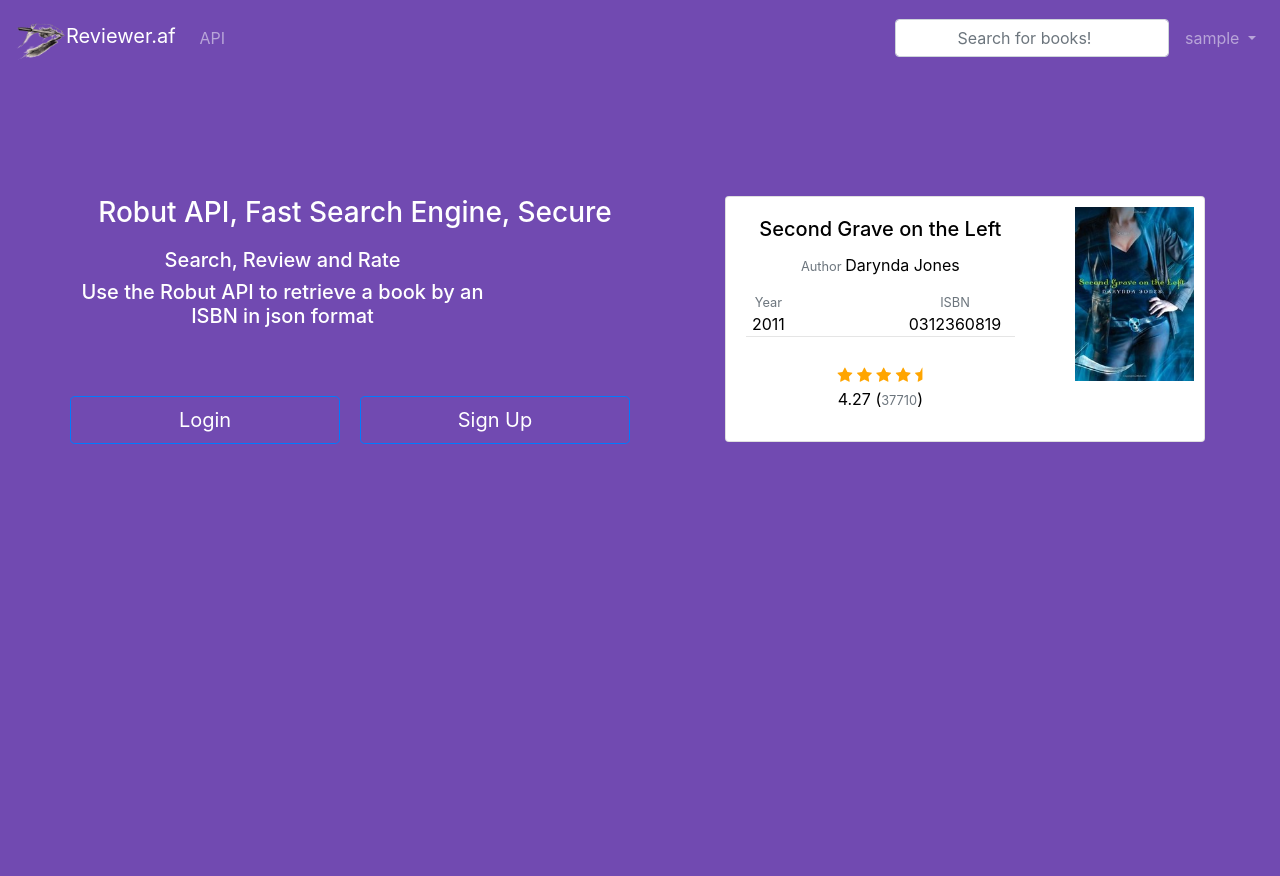
After one commit to siawashkasra/project1, a Flask app: template templates/landing.html in a window 1280 px wide. The commit adds this page. Run offline with Flask 2, Linux system fonts and the light colour scheme; the template is opened without the code that fills it, so the values that code supplies are empty; the visitor is signed in with stand-in values (Sample User, id 1); some libraries are stand-ins or nearby versions.

Commit message:
Added Landing page

```diff
--- a/application.py
+++ b/application.py
@@ -29,6 +29,15 @@ controller = Controller()
 if not os.getenv("DATABASE_URL"):
             raise RuntimeError("DATABASE_URL is not set")
 
+
+
+
+
+
+
+@app.route("/")
+def welcome():
+    return render_template("landing.html")
 
 ##########################################################################################
 #Routes
@@ -69,7 +78,7 @@ def logout():
 
 
 #Index
-@app.route("/")
+@app.route("/index")
 def index():
     if "username" in session:
         if controller.user_searched():
@@ -97,7 +106,7 @@ def show(id):
     return redirect(url_for("login"))
 
 
-
+#API
 @app.route("/api/<string:isbn>", methods=['GET'])
 def api(isbn):
     return jsonify(controller.get_book_by_isbn(isbn))
--- a/controller.py
+++ b/controller.py
@@ -44,7 +44,7 @@ class Controller():
 
 
 
-    #Return list of all books
+    #Return list of 9 random books
     def get_random_books(self):
         books = self.db.execute("select * from books where id in :random_ids;",
         {"random_ids": tuple(random.sample([x for x in range(1, 5000)], 9))}).fetchall()
--- a/static/css/custom.css
+++ b/static/css/custom.css
@@ -38,7 +38,7 @@ hr {
 .btn-primary {
     float: right;
     margin: 5px;
-    background-color: teal;
+    background-color: #714AB1;
 }
 
 
@@ -47,7 +47,7 @@ textarea {
 }
 
 .btn:hover {
-    background-color: teal !important;
+    background-color: #714AB1 !important;
     box-shadow: 0 4px 10px 0 rgba(0,0,0,0.2), 0 4px 20px 0 rgba(0,0,0,0.19);
 }
 
@@ -57,7 +57,7 @@ textarea {
 }
 
 .navbar-dark, .dropdown-menu, .dropdown-menu a:hover {
-    background-color: darkslategray !important;
+    background-color: #714AB1 !important;
 
 }
 
@@ -111,3 +111,23 @@ textarea {
 .starRating:not(:hover) > :checked ~ label:before{
   opacity : 1;
 }
+
+.header {
+    height: 100vh;
+    background-color: #714AB1;
+    color: white;
+    text-align: center;
+}
+
+.banner {
+    margin-top: 100px;
+}
+
+.sample {
+    color: black;
+    top: 100px;
+}
+
+.btn-block {
+    margin-top:50px;
+}
--- /dev/null
+++ b/templates/landing.html
@@ -0,0 +1,86 @@
+{% extends "layouts/main.html" %}
+
+{% include "layouts/navbar.html" %}
+
+{% block header %}
+
+<div class="header">
+    <div class="container">
+            <div class="row">
+                <div class="col">
+                <div class="banner">
+                    <div class="row justify-content-start">
+                        <div class="col">
+                            <h3>Robut API, Fast Search Engine, Secure</h3>
+                        </div>
+                    </div>
+                    <div class="row">
+                        <div class="col-md-9 col-lg-9">
+                            <h5>
+                                Search, Review and Rate
+                            </h5>
+                        </div>
+                    </div>
+
+                    <div class="row justify-content-start">
+                        <div class="col-md-9 col-lg-9">
+                            <h5>Use the Robut API to retrieve a book by an ISBN in json format</h5>
+                        </div>
+                    </div>
+
+                </div>
+                <div class="row">
+                    <div class="col">
+                        <a href="" class="btn btn-primary btn-lg btn-block">Login</a>
+                    </div>
+                    <div class="col">
+                        <a href="" class="btn btn-primary btn-lg btn-block">Sign Up</a>
+                    </div>
+                </div>
+                </div>
+                <div class="col">
+                    <div class="row justify-content-center">
+                        <div class="col"></div>
+                        <div class="col">
+                            <div class="card sample single" style="width: 30rem;">
+                                <div class="row justify-content-between">
+                                    <div class="col-8">
+                                        <div class="card-body">
+                                            <h5 class="card-title">Second Grave on the Left</h5>
+                                            <p class="card-text"><small class="text-muted">Author </small>Darynda Jones</p>
+                                            <div class="row justify-content-between">
+                                                <div class="col-3">
+                                                    <small class="text-muted">Year</small>
+                                                    <p class="card-text">2011</p>
+                                                </div>
+                                                <div class="col-6">
+                                                    <small class="text-muted">ISBN</small>
+                                                    <p class="card-text">0312360819</p>
+                                                </div>
+                                            </div>
+                                            <hr />
+                                            <div class="row justify-content-between">
+                                                <div class="col">
+                                                    {% for i in range("4.27"|int) %}
+                                                        <span class="fa fa-star checked"></span>
+                                                    {% endfor %}
+                                                    {% if "4.27" | float %}
+                                                        <span class="fa fa-star-half checked"></span>
+                                                    {% endif %}
+                                                    <p class="card-text">4.27 (<small class="text-muted">37710</small>)</p>
+                                                </div>
+                                            </div>
+                                        </div>
+                                    </div>
+                                    <div class="col-4">
+                                        <img class="card-book-cover card-img-top img-fluid" src="{{ url_for('static', filename='images/sample.jpg') }}">
+                                    </div>
+                                </div>
+                            </div>
+                        </div>
+                </div>
+                </div>
+                </div>
+            </div>
+        </div>
+{% endblock %}
--- a/templates/layouts/main.html
+++ b/templates/layouts/main.html
@@ -9,6 +9,10 @@
     <title>{% block title %}{% endblock %}</title>
 </head>
 <body>
+    <!--Header Starts-->
+    {% block header %}
+    {% endblock %}
+    <!--Header Ends-->
     <!--Main Content Starts-->
     <div class="container">
       {% block main %}{% endblock %}
--- a/templates/layouts/navbar.html
+++ b/templates/layouts/navbar.html
@@ -1,23 +1,21 @@
 {% block nav %}
         <!-- Main Navigation Starts -->
         <nav class="navbar navbar-expand-lg navbar-dark bg-dark">
-            <a class="navbar-brand" href="#">My<img height="50px" width="50px" src="{{ url_for('static', filename='images/logo_2.png') }}" alt="">Reviews</a>
+            <a class="navbar-brand" href="#"><img height="50px" width="50px" src="{{ url_for('static', filename='images/logo_2.png') }}" alt="">Reviewer.af</a>
             <button class="navbar-toggler" type="button" data-toggle="collapse" data-target="#navbarSupportedContent" aria-controls="navbarSupportedContent" aria-expanded="false" aria-label="Toggle navigation">
               <span class="navbar-toggler-icon"></span>
             </button>
 
             <div class="collapse navbar-collapse" id="navbarSupportedContent">
               <ul class="navbar-nav mr-auto">
-                <li class="nav-item active">
-                  <a class="nav-link" href="{{ url_for('index') }}">Home <span class="sr-only">(current)</span></a>
-                </li>
                 <li class="nav-item">
-                  <a class="nav-link" href="#">API</a>
+                  <a class="nav-link" href="{{ url_for('api', isbn=1) }}">API</a>
                 </li>
               </ul>
               <form class="form-inline my-2 my-lg-0" action="{{ url_for('index') }}" method="GET">
-                <input class="form-control mr-sm-2" name="search" type="search" placeholder="Search" aria-label="Search">
+                <input class="form-control mr-sm-2" name="search" type="search" placeholder="Search for books!" aria-label="Search">
               </form>
+              {% if session["username"] %}
               <span class="navbar-text">
                 <ul class="navbar-nav">
                   <li class="nav-item dropdown">
@@ -30,6 +28,7 @@
                   </li>
                 </ul>
               </span>
+              {% endif %}
             </div>
         </nav>
         <!-- Main Navigation Ends-->
```
Also changed, not shown: static/images/landing.jpg (added), static/images/sample.jpg (added).
